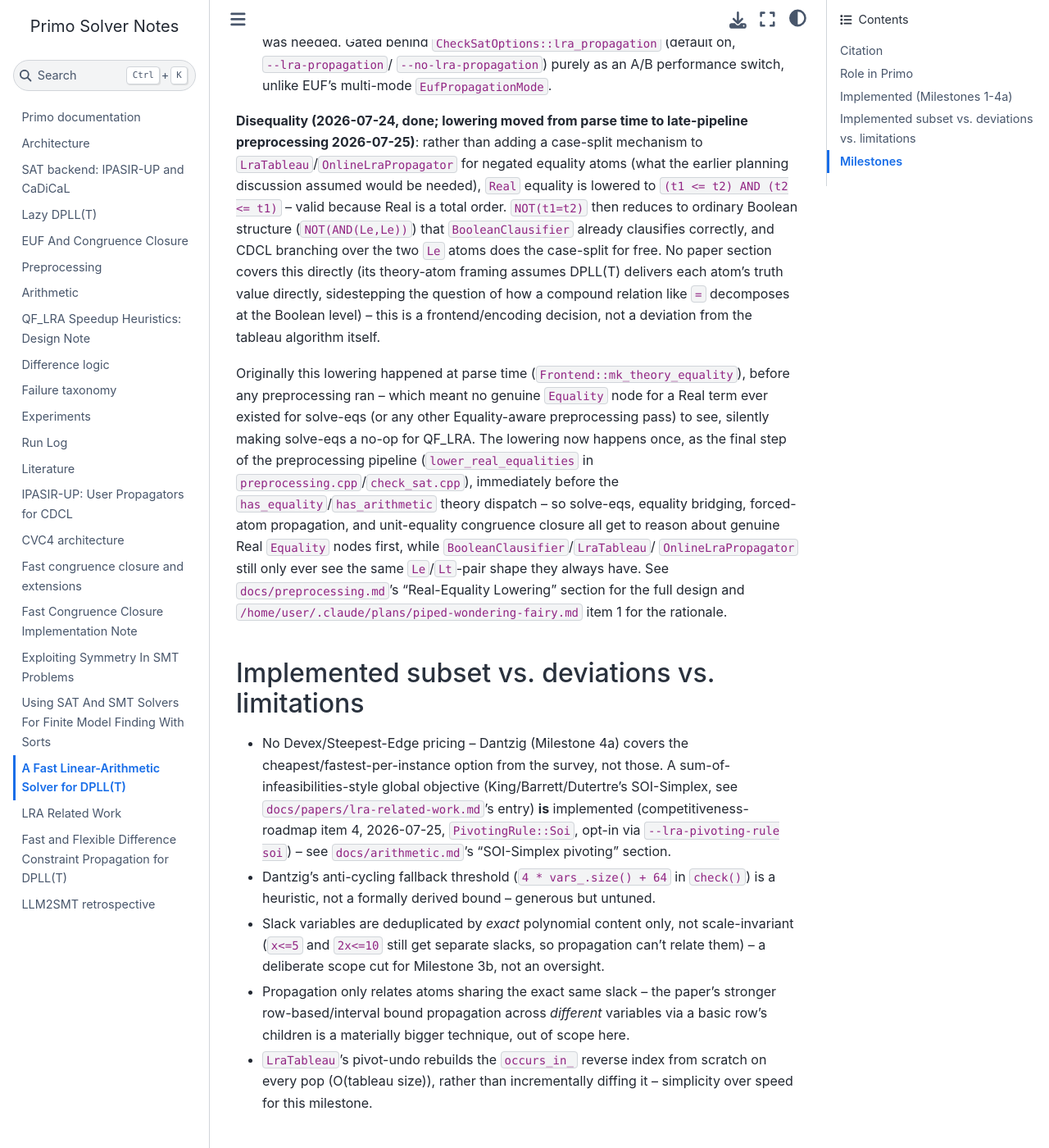
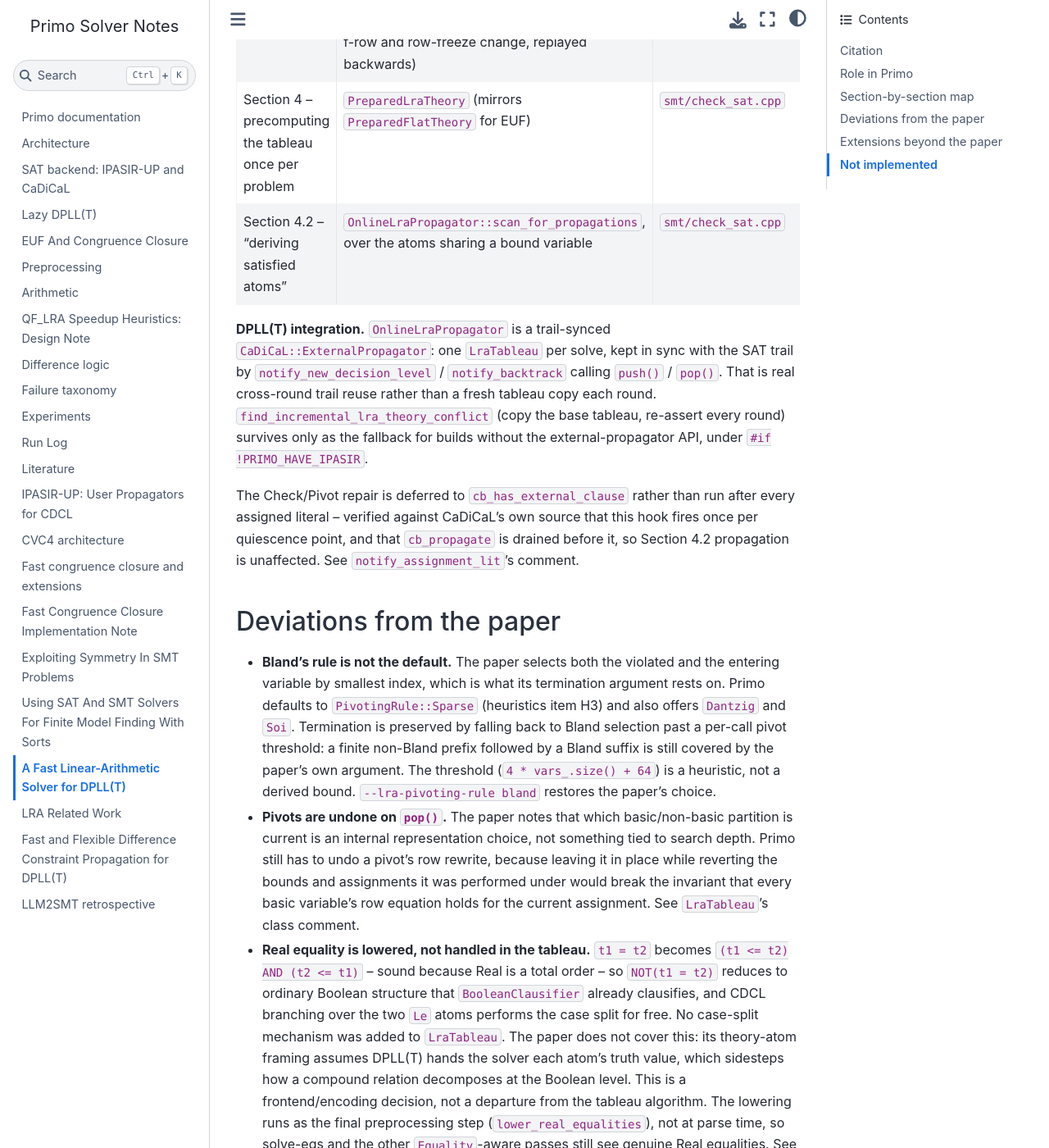
Before and after one commit to primo-solver/primo, a Jupyter Book: the page built from docs/papers/fast-linear-arithmetic-dpllt.md, in a window 1280 px wide and 1400 px high, scrolled down 1837 px. Shown: the whole window at 82% size. Built offline with Jupyter Book 1.0.4 settings and Sphinx 7.4.7 and the Sphinx Book theme 1.1.4, drawn with Linux system fonts in a browser that asks for light colours; some of the changed text lies outside the part shown.

Commit message:
Rewrite the DPLL(T) paper note as a section map, not a second roadmap
The note had drifted into contradicting the code. As of 2026-07-30 it still
named PivotingRule::Bland as the default (Sparse since 2026-07-29),
described slack dedup as scale-sensitive with "x<=5 and 2x<=10 still get
separate slacks" (item H1b made the keys scale-canonical), called row-based
propagation "out of scope here" (scan_row_based_propagations exists, plus
the bidirectional direction), and referred to atoms_by_slack and
true_threshold/false_threshold -- identifiers with zero hits in src/ since
item H1a. None of H1a, H1b, H2, H3 or H7 was mentioned at all.

The cause was structural: the file kept its own milestone list alongside
docs/arithmetic.md's, so there were two progressions to maintain and one of
them silently stopped being maintained. It is now a map from paper section
to implementing code, plus deviations, plus extensions -- and it links to
arithmetic.md, qf-lra-heuristics.md and lra-related-work.md for everything
else rather than restating it. That drift, and why the duplication caused
it, is recorded in the file itself so the next person does not reintroduce
it.

Also drops the reference to a plan file under /home/user/.claude/plans,
which is outside the repo and resolves for nobody else. docs/arithmetic.md
still has one such reference, left alone here.

```diff
--- a/docs/papers/fast-linear-arithmetic-dpllt.md
+++ b/docs/papers/fast-linear-arithmetic-dpllt.md
@@ -7,165 +7,143 @@
 
 ## Role in Primo
 
-This paper is the base algorithm for Primo's QF_LRA support. See
-`docs/arithmetic.md` for the current implementation status and
-`/home/user/.claude/plans/piped-wondering-fairy.md` for the full milestone plan.
+This paper is the base algorithm for Primo's QF_LRA support: the
+bounded-variable simplex tableau, its Assert-Bound/Check/Pivot loop, the
+infinitesimal-delta encoding of strict inequalities, Farkas-style conflict
+explanation, and the backtracking and propagation that make it a DPLL(T)
+theory solver.
 
-## Implemented (Milestones 1-4a)
+**What this file is.** A map from the paper's sections to the code that
+implements them, plus the deviations and the extensions that go beyond it.
+Nothing here is a progression, a measurement, or a milestone list.
 
-- **Section 2** (normalized linear terms/atoms): `LinearPolynomial`
-  (`src/theory/arithmetic/linear_polynomial.{hpp,cpp}`) and the canonical
-  "t ~ c" atom form (`lra_atom.{hpp,cpp}`).
-- **Section 3** (Assert-Bound, Check, Pivot) and **3.2** (conflict
-  explanation via the row coefficients and stuck variables' binding
-  bounds -- a Farkas-certificate-style argument): `LraTableau`
-  (`src/theory/arithmetic/lra_tableau.{hpp,cpp}`). `PivotingRule::Bland`
-  (default) selects both violated-variable and entering-variable by
-  smallest index, for the paper's termination guarantee. `PivotingRule::
-  Dantzig` (Milestone 4a, 2026-07-24, opt-in) instead picks the
-  most-violated basic variable and the largest-`|coefficient|` entering
-  candidate -- cheaper per pivot and faster per-instance per
-  `docs/papers/lra-related-work.md`'s survey, at the cost of no inherent
-  anti-cycling guarantee, so `check()` reverts to Bland's-rule selection
-  once a heuristic pivot-count threshold is crossed *within that call* (a
-  finite Dantzig prefix followed by a Bland's-rule suffix still
-  terminates, since the paper's own argument covers the suffix on its
-  own). Devex/Steepest-Edge (also surveyed there) remain unimplemented.
-- **Section 3.1's infinitesimal-delta trick** for exact strict-inequality
-  handling: `DeltaRational` (q + k*delta, lexicographically ordered), no
-  floating point anywhere.
-- **Section 4 (backtracking)**: `LraTableau::push()`/`pop(checkpoint)`,
-  genuinely trail-based (a `TrailEntry` per bound/assignment/pivot change,
-  replayed backwards on pop) -- not full state snapshotting. Pivots are
-  undone on pop, since a row's equation and the assignment it was derived
-  under are coupled; see the class comment in `lra_tableau.hpp` for why
-  this doesn't contradict the paper's point that pivot choice itself isn't
-  tied to search depth.
-- **DPLL(T) integration** (`check_sat.cpp`): `PreparedLraTheory` precomputes
-  the tableau structure once (mirroring `PreparedFlatTheory`).
-  `OnlineLraPropagator` (Milestone 3a) is a trail-synced
-  `CaDiCaL::ExternalPropagator`: one `LraTableau` per solve, kept in sync
-  via `notify_new_decision_level`/`notify_backtrack` calling
-  `LraTableau::push()`/`pop()` -- real cross-round trail reuse, not a
-  fresh copy every round. `solve_qf_lra` always prefers this when
-  available; `find_incremental_lra_theory_conflict` (copy the base tableau,
-  reassert every round, mirroring EUF's `find_incremental_theory_conflict`'s
-  own `base_closure`-copying style) is now only compiled as the fallback
-  for builds without CaDiCaL's external-propagator API
-  (`#if !PRIMO_HAVE_IPASIR`).
-- **Section 4's propagation half ("deriving satisfied atoms"), Milestone
-  3b (2026-07-24, done).** `PreparedLraTheory` was first changed to
-  deduplicate slack variables by *exact* polynomial content (a
-  `PolynomialKey`/`PolynomialKeyHash` lookup, `check_sat.cpp`) -- a
-  prerequisite, since propagation needs multiple atoms to actually share a
-  tableau variable, which essentially never happened under the old
-  one-slack-per-atom scheme. `OnlineLraPropagator::notify_assignment_lit`
-  then scans the other atoms on the just-asserted atom's slack (via a new
-  `atoms_by_slack` index) after each successful Assert-Bound, and eagerly
-  queues any now-entailed atom for `cb_propagate()` to deliver, using two
-  new `LraTableau::upper_bound()`/`lower_bound()` read accessors compared
-  against `true_threshold`/`false_threshold` (the same values
-  `assert_lra_atom_bound` itself asserts). Each reason is exactly the
-  entailing bound's own asserting literal (a 2-literal Horn clause) --
-  simpler than EUF's propagation machinery throughout, since the
-  entailment check is exact and O(atoms sharing a slack), not a heuristic
-  candidate needing verification, so none of EUF's budget/backoff/
-  candidate-queue apparatus was needed. Gated behind
-  `CheckSatOptions::lra_propagation` (default on, `--lra-propagation`/
-  `--no-lra-propagation`) purely as an A/B performance switch, unlike
-  EUF's multi-mode `EufPropagationMode`.
+**What this file is not.** It is deliberately *not* a second copy of the
+roadmap. Read it alongside:
 
-**Disequality (2026-07-24, done; lowering moved from parse time to
-late-pipeline preprocessing 2026-07-25)**: rather than adding a case-split
-mechanism to `LraTableau`/`OnlineLraPropagator` for negated equality atoms
-(what the earlier planning discussion assumed would be needed), `Real`
-equality is lowered to `(t1 <= t2) AND (t2 <= t1)` -- valid because Real
-is a total order. `NOT(t1=t2)` then reduces to ordinary Boolean structure
-(`NOT(AND(Le,Le))`) that `BooleanClausifier` already clausifies correctly,
-and CDCL branching over the two `Le` atoms does the case-split for free.
-No paper section covers this directly (its theory-atom framing assumes
-DPLL(T) delivers each atom's truth value directly, sidestepping the
-question of how a compound relation like `=` decomposes at the Boolean
-level) -- this is a frontend/encoding decision, not a deviation from the
-tableau algorithm itself.
+- [](../arithmetic.md) -- current implementation status, options, and the
+  measured effect of each change.
+- [](../qf-lra-heuristics.md) -- the 2026-07-27 heuristics round (items H1-H7):
+  design rationale, evidence, and falsifiers.
+- [](lra-related-work.md) -- everything Primo implements that is *not* from
+  this paper (pivoting-rule survey, SOI-Simplex, Monniaux's sparsity
+  criterion).
+- `docs/run-log.json` -- the artifacts behind every benchmark claim.
 
-Originally this lowering happened at parse time
-(`Frontend::mk_theory_equality`), before any preprocessing ran -- which
-meant no genuine `Equality` node for a Real term ever existed for
-solve-eqs (or any other Equality-aware preprocessing pass) to see,
-silently making solve-eqs a no-op for QF_LRA. The lowering now happens
-once, as the final step of the preprocessing pipeline
-(`lower_real_equalities` in `preprocessing.cpp`/`check_sat.cpp`),
-immediately before the `has_equality`/`has_arithmetic` theory dispatch --
-so solve-eqs, equality bridging, forced-atom propagation, and
-unit-equality congruence closure all get to reason about genuine Real
-`Equality` nodes first, while `BooleanClausifier`/`LraTableau`/
-`OnlineLraPropagator` still only ever see the same `Le`/`Lt`-pair shape
-they always have. See `docs/preprocessing.md`'s "Real-Equality Lowering"
-section for the full design and `/home/user/.claude/plans/piped-wondering-fairy.md`
-item 1 for the rationale.
+This file previously restated the milestone history as well, and drifted:
+by 2026-07-30 it still named `PivotingRule::Bland` as the default, described
+slack dedup as scale-sensitive, and referred to identifiers
+(`atoms_by_slack`, `true_threshold`/`false_threshold`) that no longer
+existed. Keeping the progression in exactly one place is what stops that
+recurring.
 
-## Implemented subset vs. deviations vs. limitations
+## Section-by-section map
 
-- No Devex/Steepest-Edge pricing -- Dantzig (Milestone 4a) covers the
-  cheapest/fastest-per-instance option from the survey, not those. A
-  sum-of-infeasibilities-style global objective (King/Barrett/Dutertre's
-  SOI-Simplex, see `docs/papers/lra-related-work.md`'s entry) **is**
-  implemented (competitiveness-roadmap item 4, 2026-07-25,
-  `PivotingRule::Soi`, opt-in via `--lra-pivoting-rule soi`) -- see
-  `docs/arithmetic.md`'s "SOI-Simplex pivoting" section.
-- Dantzig's anti-cycling fallback threshold (`4 * vars_.size() + 64` in
-  `check()`) is a heuristic, not a formally derived bound -- generous but
-  untuned.
-- Slack variables are deduplicated by *exact* polynomial content only, not
-  scale-invariant (`x<=5` and `2x<=10` still get separate slacks, so
-  propagation can't relate them) -- a deliberate scope cut for Milestone
-  3b, not an oversight.
-- Propagation only relates atoms sharing the exact same slack -- the
-  paper's stronger row-based/interval bound propagation across *different*
-  variables via a basic row's children is a materially bigger technique,
-  out of scope here.
-- `LraTableau`'s pivot-undo rebuilds the `occurs_in_` reverse index from
-  scratch on every pop (O(tableau size)), rather than incrementally
-  diffing it -- simplicity over speed for this milestone.
+| Paper | Implemented as | Where |
+|---|---|---|
+| Section 2 -- normalized linear terms and `t ~ c` atoms | `LinearPolynomial`, atom normalization | `theory/arithmetic/linear_polynomial.{hpp,cpp}`, `lra_atom.{hpp,cpp}` |
+| Section 3 -- Assert-Bound, Check, Pivot | `LraTableau::assert_upper/assert_lower`, `check()`, `pivot()` | `theory/arithmetic/lra_tableau.{hpp,cpp}` |
+| Section 3.1 -- infinitesimal delta for strict inequalities | `DeltaRational` (`q + k*delta`, lexicographically ordered); no floating point anywhere | `lra_tableau.hpp` |
+| Section 3.2 -- conflict explanation from row coefficients and the stuck variables' binding bounds | `LraTableau::build_conflict` | `lra_tableau.cpp` |
+| Section 4 -- backtracking | `push()` / `pop(checkpoint)`, trail-based (one `TrailEntry` per bound, assignment, pivot, SOI f-row and row-freeze change, replayed backwards) | `lra_tableau.{hpp,cpp}` |
+| Section 4 -- precomputing the tableau once per problem | `PreparedLraTheory` (mirrors `PreparedFlatTheory` for EUF) | `smt/check_sat.cpp` |
+| Section 4.2 -- "deriving satisfied atoms" | `OnlineLraPropagator::scan_for_propagations`, over the atoms sharing a bound variable | `smt/check_sat.cpp` |
 
-## Milestones
+**DPLL(T) integration.** `OnlineLraPropagator` is a trail-synced
+`CaDiCaL::ExternalPropagator`: one `LraTableau` per solve, kept in sync with
+the SAT trail by `notify_new_decision_level` / `notify_backtrack` calling
+`push()` / `pop()`. That is real cross-round trail reuse rather than a fresh
+tableau copy each round. `find_incremental_lra_theory_conflict` (copy the
+base tableau, re-assert every round) survives only as the fallback for builds
+without the external-propagator API, under `#if !PRIMO_HAVE_IPASIR`.
 
-- ~~LRA0: linear polynomial representation~~ -- done.
-- ~~LRA1: normalization of arithmetic atoms~~ -- done.
-- ~~LRA2: tableau scaffold~~ -- done.
-- ~~LRA3: feasibility checking~~ -- done (Check/Pivot).
-- ~~LRA4: conflict explanations~~ -- done (Farkas-certificate style).
-- ~~LRA5: backtracking~~ -- done (`push`/`pop`, trail-based, and now
-  actually exercised via `OnlineLraPropagator`'s trail sync, not just
-  tested in isolation).
-- ~~LRA6: mid-search theory propagation~~ -- **done (2026-07-24)**, see
-  above. Prioritized over Milestone 4 per real-benchmark evidence (a
-  moderate-size real formula made genuine but very slow progress with zero
-  theory propagations before this milestone). A 500-case fuzz merge-gate
-  found and fixed a real bug (`OnlineLraPropagator` clearing valid
-  propagation reasons for still-assigned literals on backtrack, causing a
-  CaDiCaL "reason clause must contain the propagated literal" abort) before
-  landing clean. A quick 82-file diverse real-benchmark re-run showed no
-  material aggregate change on that sample (same-slack propagation didn't
-  move the previously-hardest families) -- see `docs/run-log.json` for the
-  full picture; the mechanism's correctness is independently confirmed at
-  the unit-test level (propagation measurably avoids decisions on hand-
-  built cases).
-- ~~LRA7: Milestone 4a, opt-in Dantzig pivoting rule~~ -- **done
-  (2026-07-24)**, see above. Local verification (full suite Release +
-  ASAN/UBSan, hand-built multi-pivot cases under both rules, a 500-case
-  fuzz merge-gate with `--lra-pivoting-rule dantzig`) found zero
-  wrong-answer disagreements against z3; see `docs/run-log.json`.
-- ~~LRA8: Milestone 4b, campaign-tier fuzz gate~~ -- **done (2026-07-24)**.
-  Ran on the `llm2smt-slurm` cluster after fixing two remote-infrastructure
-  gaps (missing fuzzsmt/z3/yinyang tooling; a workspace-sync rsync
-  clobbering provisioned tooling with host-specific local paths -- see
-  `docs/run-log.json` and the `feedback_fuzzing_on_slurm` memory). Result:
-  3000/3000 fuzzsmt cases (0 crash, 0 wrong, 149 timeout) plus opfuzz and
-  two yinyang typefuzz mutation shards (14/14 real seeds each, 0 bug
-  triggers) -- fully clean, clearing AGENTS.md's campaign-tier bar
-  (>=3000 cases plus a seed-mutation campaign). **QF_LRA is now
-  supported/default, not experimental.** Covered the default (Bland)
-  pivoting rule at campaign scale; Dantzig has only merge-gate-tier
-  (500-case) local confirmation so far.
+The Check/Pivot repair is deferred to `cb_has_external_clause` rather than run
+after every assigned literal -- verified against CaDiCaL's own source that
+this hook fires once per quiescence point, and that `cb_propagate` is drained
+before it, so Section 4.2 propagation is unaffected. See
+`notify_assignment_lit`'s comment.
+
+## Deviations from the paper
+
+- **Bland's rule is not the default.** The paper selects both the violated
+  and the entering variable by smallest index, which is what its termination
+  argument rests on. Primo defaults to `PivotingRule::Sparse` (heuristics item
+  H3) and also offers `Dantzig` and `Soi`. Termination is preserved by
+  falling back to Bland selection past a per-call pivot threshold: a finite
+  non-Bland prefix followed by a Bland suffix is still covered by the paper's
+  own argument. The threshold (`4 * vars_.size() + 64`) is a heuristic, not a
+  derived bound. `--lra-pivoting-rule bland` restores the paper's choice.
+- **Pivots are undone on `pop()`.** The paper notes that which basic/non-basic
+  partition is current is an internal representation choice, not something
+  tied to search depth. Primo still has to undo a pivot's row rewrite,
+  because leaving it in place while reverting the bounds and assignments it
+  was performed under would break the invariant that every basic variable's
+  row equation holds for the current assignment. See `LraTableau`'s class
+  comment.
+- **Real equality is lowered, not handled in the tableau.** `t1 = t2` becomes
+  `(t1 <= t2) AND (t2 <= t1)` -- sound because Real is a total order -- so
+  `NOT(t1 = t2)` reduces to ordinary Boolean structure that
+  `BooleanClausifier` already clausifies, and CDCL branching over the two
+  `Le` atoms performs the case split for free. No case-split mechanism was
+  added to `LraTableau`. The paper does not cover this: its theory-atom
+  framing assumes DPLL(T) hands the solver each atom's truth value, which
+  sidesteps how a compound relation decomposes at the Boolean level. This is
+  a frontend/encoding decision, not a departure from the tableau algorithm.
+  The lowering runs as the final preprocessing step (`lower_real_equalities`),
+  not at parse time, so solve-eqs and the other `Equality`-aware passes still
+  see genuine Real equalities. See [](../preprocessing.md).
+- **`pop()` rebuilds the `occurs_in_` reverse index** rather than diffing it
+  incrementally -- once per `pop()` call, not once per pivot undone.
+
+## Extensions beyond the paper
+
+Each of these is measured in [](../qf-lra-heuristics.md); its own source, where
+it has one outside this paper, is in [](lra-related-work.md).
+
+- **Scale-canonical slack keys** (item H1b). Slack variables are deduplicated
+  by a scale-invariant key, so `x <= 5` and `2x <= 10` share one tableau
+  variable and one row. Section 4.2 propagation only relates atoms sharing a
+  variable, so this is what gives it anything to relate.
+- **Direct bounds for single-variable atoms** (item H1a). An atom over one
+  variable bounds that variable directly instead of allocating a slack and a
+  row for it. `bound_assertion()` is the single place the four
+  relation/polarity combinations are interpreted.
+- **Two-tier rationals** (item H2). `util::Rational` keeps a machine-word
+  numerator/denominator with `__int128` intermediates and promotes to GMP only
+  on overflow, maintaining the invariant that the big form is used exactly
+  when the value does not fit the small one.
+- **Fill-in-aware pivot selection** (item H3, `PivotingRule::Sparse`, the
+  default). Prices what a pivot *costs* -- the Markowitz product of
+  `|occurs_in(entering)|` and `|row(leaving)|` -- rather than what it
+  achieves. Source: Monniaux (CAV 2009) p.8.
+- **Sum-of-infeasibilities pivoting** (`PivotingRule::Soi`, opt-in). A global
+  objective across every out-of-bound basic variable, with QuickXplain-style
+  minimization of the resulting multi-row conflicts. Source: King, Barrett,
+  Dutertre (FMCAD 2013).
+- **Row-based and bidirectional bound propagation** (opt-in). Derives a row's
+  implied bound from its terms' bounds, and the reverse direction: tightening
+  one term from the row's own bound plus the remaining terms. This is the
+  generalization of Section 4.2 across *different* variables.
+- **Theory-guided decisions** (opt-in, `cb_decide`). The theory supplies the
+  decision literal instead of leaving every decision to VSIDS.
+- **Fixed-variable elimination** (item H7). A basic variable whose bounds
+  coincide is pivoted out of the basis immediately, because a fixed *non-basic*
+  variable is already inert -- `can_enter()` rejects it on every branch -- while
+  a fixed *basic* one demands a repair pivot every time any term in its row
+  moves. Where the resulting row provably constrains nothing it is also frozen
+  out of the working set, under a guard (`mark_boundable`) that is what keeps
+  that half sound. Nothing in the paper covers fixed variables; the
+  quantities being exploited are its own (`:lra.fixed-variables`,
+  `:lra.eliminated-rows`, `:lra.elimination-pivots`).
+
+## Not implemented
+
+- **Devex and steepest-edge pricing.** Surveyed in [](lra-related-work.md);
+  `Dantzig` covers the cheap end of that survey and `Sparse` optimizes a
+  different quantity entirely.
+- **Offset equalities (`x - y = c`) as a column merge.** Designed as the
+  follow-on to item H7 in [](../qf-lra-heuristics.md); not attempted yet.
+- **Explicit Farkas coefficients.** `build_conflict` produces the *literals*
+  of a Farkas-style certificate, not the numeric multipliers, so nothing here
+  emits a checkable arithmetic proof.
+- **Difference logic (QF_IDL/QF_RDL).** `difference_logic.hpp` is an empty
+  placeholder; item H6 sketches a fast path for it.
```
